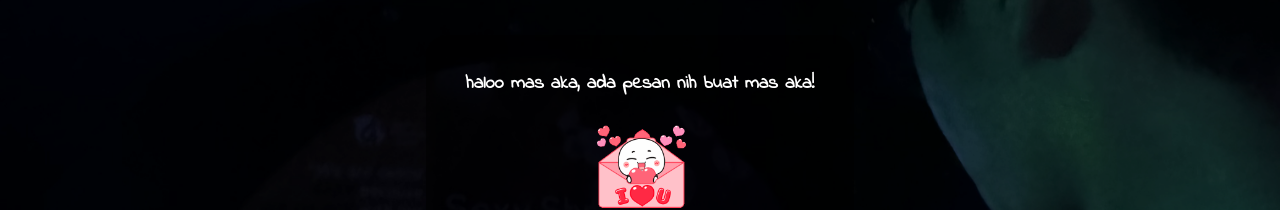
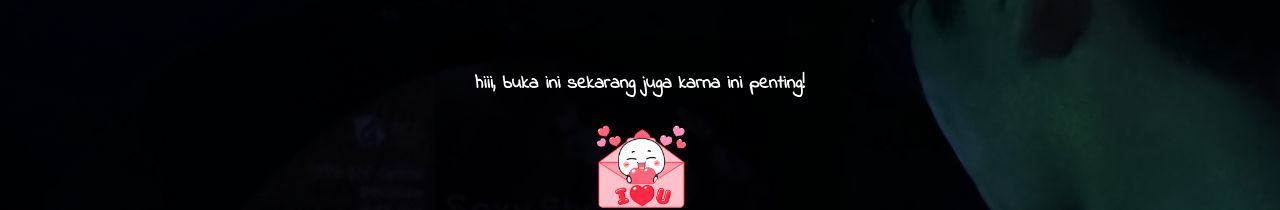
Before and after one commit to anouther/loverjrsomuch, a plain HTML site: page index.html in a window 1280 px wide. Shown: the part 235-445 px from the top of the page. Drawn offline with Linux system fonts and the light colour scheme; a web font is replaced by a local one.

Commit message:
Update index.html

```diff
--- a/index.html
+++ b/index.html
@@ -192,7 +192,7 @@
     <div class="content animate__animated animate__bounceInDown">
       <div class="card">
         <div>
-          <h3>haloo mas aka, ada pesan nih buat mas aka!</h3>
+          <h3>hiii, buka ini sekarang juga karna ini penting!</h3>
         </div>
         <img onclick="tampil()" class="surat" src="I LOVE YOU.gif" alt="MAIL" />
         <p>Tekan untuk membuka</p>
```
